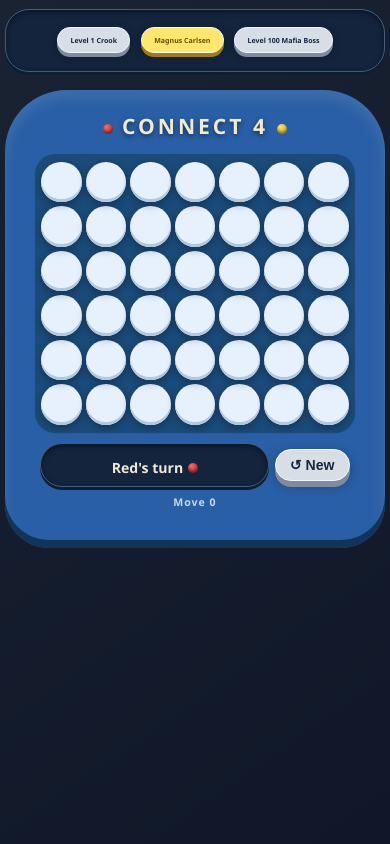
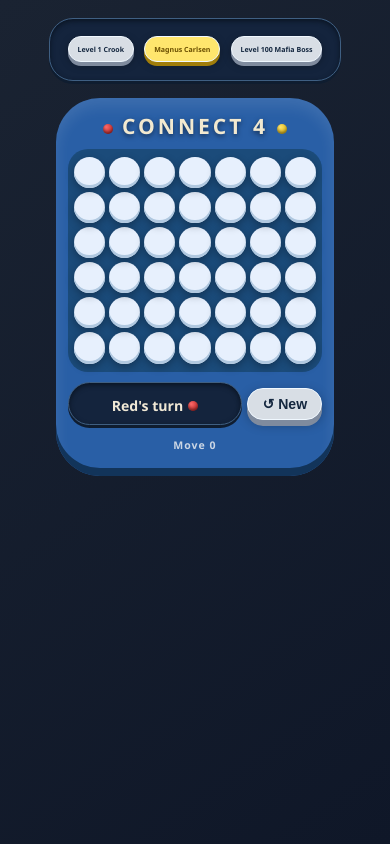
Before and after one commit to Eetuh123/Connecting4, a Flask app: page / in a window 390 px wide. Run offline with Flask 3, Linux system fonts and the light colour scheme; parts of the project's set-up code (start-up, migrations or seed data) failed here and were passed over.

Commit message:
Fixed sizing so theres no overflow on big screens like TVs, text positioning

```diff
--- a/static/style.css
+++ b/static/style.css
@@ -6,13 +6,22 @@
     font-size: 1.1rem;
 }
 
+html {
+    width: 100%;
+    height: 100%;
+}
+
 body {
     background: linear-gradient(145deg, #1a2332 0%, #0f1728 100%);
-    min-height: 100vh;
+    height: 100%;
+    width: 100%;
+    padding: 1rem;
+
     display: grid;
     grid-template-columns: 1fr auto 1fr;
     align-items: center;
     gap: 1rem;
+
     font-family: 'Segoe UI', Tahoma, Geneva, Verdana, sans-serif;
 }
 
@@ -25,10 +34,13 @@ body {
 
 .board-wrapper {
     background: #295fa6;
-    padding: 1rem 1.5rem 1.5rem;
-    border-radius: 3.5rem 3.5rem 2.5rem 2.5rem;
+    padding: 1rem;
+    border-radius: 2.5rem;
     box-shadow: inset 0 -8px 0 #12345a, inset 0 8px 15px rgba(255, 255, 255, 0.1);
-    width: fit-content;
+
+    width: 100%;
+    max-width: 100%;
+
     grid-column: 2;
     justify-self: center;
 }
@@ -37,17 +49,17 @@ h1 {
     text-align: center;
     color: #f2e9d0;
     letter-spacing: 3px;
-    margin-bottom: 0.8rem;
-    font-size: 1.8rem;
+    margin-bottom: 0.5rem;
+    font-size: 1.4rem;
     text-shadow: 0 2px 5px rgba(0, 0, 0, 0.5);
 }
 
 #board {
     display: flex;
-    gap: 10px;
+    gap: 8px;
     background: #1b4b7a;
-    padding: 16px 14px;
-    border-radius: 40px;
+    padding: 1rem;
+    border-radius: 2rem;
     width: fit-content;
     margin: 0 auto;
 }
@@ -103,7 +115,7 @@ h1 {
 .column {
     display: flex;
     flex-direction: column-reverse;
-    gap: 10px;
+    gap: 8px;
     cursor: pointer;
 }
 
@@ -113,8 +125,11 @@ h1 {
 }
 
 .cell {
-    width: 64px;
-    height: 64px;
+    width: min(50px, 6.5vh, 8vw);
+    height: min(50px, 6.5vh, 8vw);
+    aspect-ratio: 1;
+    flex-shrink: 0;
+
     background: #e7f0fd;
     border-radius: 50%;
     box-shadow: inset 0 -6px 0 #b0c8e0, 0 8px 15px rgba(0, 0, 0, 0.4);
@@ -165,19 +180,22 @@ h1 {
     display: flex;
     justify-content: space-between;
     align-items: center;
-    margin-top: 1.5rem;
-    padding: 0 0.3rem;
+
+    margin-top: 1rem;
     gap: 1rem;
 }
 
 #turnIndicator {
     background: #14243d;
-    padding: 0.6rem 1.8rem;
+    padding: 0.5rem 0;
     border-radius: 40px;
     color: #f0e8d5;
     box-shadow: inset 0 2px 5px #0a1422, 0 3px 0 #0f1d30;
     border: 1px solid #3f5f82;
+
     flex: 1;
+    min-width: 50%;
+    align-items: center;
     text-align: center;
 }
 
@@ -225,16 +243,6 @@ h1 {
     padding: 0 2px;
 }
 
-/* Search stats */
-.search-stats {
-    color: #f4f4f4;
-    font-size: 0.75rem;
-    text-align: center;
-    margin-top: 0.3rem;
-    letter-spacing: 0.5px;
-    opacity: 0.6;
-}
-
 /* Button */
 #resetBtn {
     background: #d8dee5;
@@ -256,14 +264,30 @@ h1 {
     box-shadow: 0 2px 0 #7f8b9e;
 }
 
+.bottom-stats {
+    display: flex;
+    justify-content:space-between;
+    padding: 0.5rem 1rem;
+}
+
 /* Counter */
 .move-counter {
     color: #f4f4f4;
-    font-size: 0.85rem;
+    font-size: 0.75rem;
     text-align: center;
-    margin-top: 0.7rem;
+    margin-top: 0.2rem;
     letter-spacing: 1px;
     opacity: 0.8;
+}
+
+/* Search stats */
+.search-stats {
+    color: #f4f4f4;
+    font-size: 0.75rem;
+    text-align: center;
+    margin-top: 0.2rem;
+    letter-spacing: 1px;
+    opacity: 0.6;
 }
 
 .loading {
@@ -287,7 +311,7 @@ h1 {
         flex-direction: row;
         flex-wrap: wrap;
         justify-content: center;
-        width: 100%;
+        width: auto;
         max-width: 500px;
     }
 
@@ -299,12 +323,12 @@ h1 {
     .board-wrapper {
         grid-column: auto;
         justify-self: auto;
-        width: 100%;
+        width: auto;
         max-width: 500px;
     }
 
     .game-container {
-        width: 100%;
+        width: fit-content;
         max-width: 500px;
         padding: 0.3rem;
     }
@@ -318,19 +342,12 @@ h1 {
         width: 100%;
     }
 
-    .column {
-        gap: 6px;
-        flex: 1;
-    }
+    .column { gap: 6px; }
 
-    .cell {
-        width: 100%;
-        height: auto;
-        aspect-ratio: 1/1;
-        box-shadow: inset 0 -4px 0 #b0c8e0, 0 4px 10px rgba(0, 0, 0, 0.4);
-    }
+    .cell { box-shadow: inset 0 -4px 0 #b0c8e0, 0 4px 10px rgba(0, 0, 0, 0.4); }
 
-    #turnIndicator { padding: 0.4rem 0.8rem; }
+
+    #turnIndicator { padding: 0.4rem 0.6rem; }
     #turnText { font-size:0.8rem; }
 
     #resetBtn {
@@ -341,14 +358,14 @@ h1 {
 
     .status-bar {
         gap: 0.5rem;
-        flex-wrap: wrap;
-        justify-content: center;
+        flex-wrap: nowrap;
+        justify-content: space-between;
         margin-top: 0.8rem;
     }
 
     .move-counter {
         font-size: 0.7rem;
-        margin-top: 0.5rem;
+        margin-top: 0.2rem;
     }
 
     .dot {
@@ -359,23 +376,31 @@ h1 {
     .cell.red { box-shadow: inset 0 -4px 0 #7a1414, 0 4px 10px rgba(0, 0, 0, 0.4); }
 
     .cell.yellow { box-shadow: inset 0 -4px 0 #a07d0a, 0 4px 10px rgba(0, 0, 0, 0.4); }
+
+    .bottom-stats { padding: 0.5rem 0.5rem; }
+
+    .score-label { font-size: 0.5rem; }
+
+    .search-stats {
+        font-size: 0.6rem;
+        margin-top: 0.2rem;
+    }
 }
 
 @media (max-width: 420px) {
     .diff-choice {
-        padding: 0.4rem 0.7rem;
+        padding: 0.4rem 0.5rem;
         font-size: 0.4rem;
     }
 
-    body {
-        padding: 0.3rem;
-        padding-top: 0.5rem;
+    body { padding: 1rem; }
+
+    .game-container {
+        max-width: 300px;
+        padding: 0.2rem;
     }
 
-    .game-container {
-        max-width: 400px;
-        padding: 0.2rem;
-    }
+    .board-wrapper { padding: 0.5rem 0.5rem; }
 
     #board {
         gap: 4px;
@@ -394,13 +419,16 @@ h1 {
 
     .status-bar {
         gap: 0.3rem;
-        flex-wrap: wrap;
+        flex-wrap: nowrap;
         margin-top: 0.6rem;
     }
 
-    .move-counter {
-        font-size: 0.6rem;
-        margin: 0.5rem;
+    .move-counter { font-size: 0.6rem; }
+
+    .bottom-stats {
+        padding: 0.5rem 0.5rem;
+        display: block;
+        text-align: center;
     }
 
     .dot {
```
